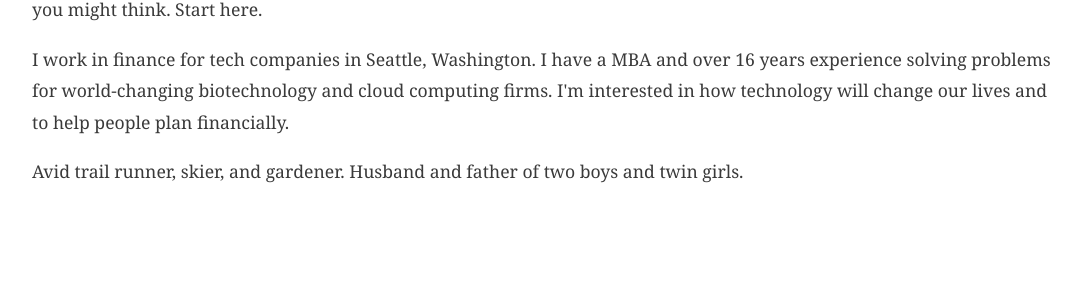
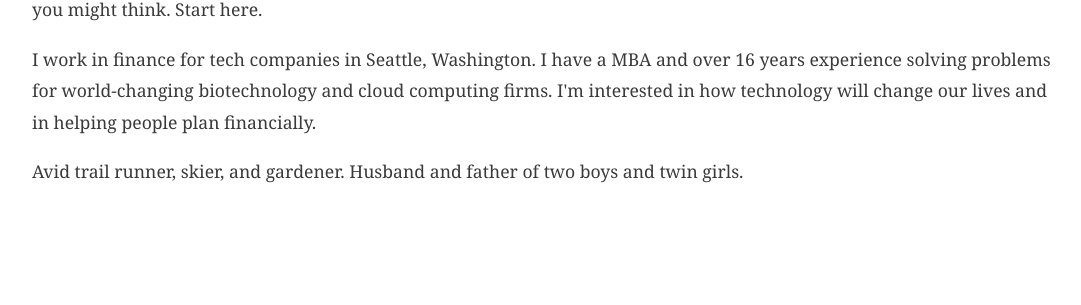
Before and after one commit to bstnel/bstnel.github.io, a Jekyll site: the page index.html, which Jekyll copies as it is, in a window 1280 px wide. Shown: the part 312-617 px from the top of the page, without its empty margins (96-1177 px from the left). Built offline with Jekyll 4.4.1, drawn with Linux system fonts in a browser that asks for light colours.

Commit message:
Update index.html

```diff
--- a/index.html
+++ b/index.html
@@ -35,7 +35,7 @@
 <div class="content">
 	<p>Hi, I’m Barrett.</p>
 	<p>I help people become financially independent because technology will eliminate many jobs in the next downturn. Don't rely on a job. Plan for a world without work. If I'm wrong you will be free to retire early or work for fun. It is easier than you might think. Start here.</p>
-	<p>I work in finance for tech companies in Seattle, Washington. I have a MBA and over 16 years experience solving problems for world-changing biotechnology and cloud computing firms. I'm interested in how technology will change our lives and to help people plan financially.</p>
+	<p>I work in finance for tech companies in Seattle, Washington. I have a MBA and over 16 years experience solving problems for world-changing biotechnology and cloud computing firms. I'm interested in how technology will change our lives and in helping people plan financially.</p>
 	<p>Avid trail runner, skier, and gardener. Husband and father of two boys and twin girls.</p>
 	    </div>
 	</div>
```
